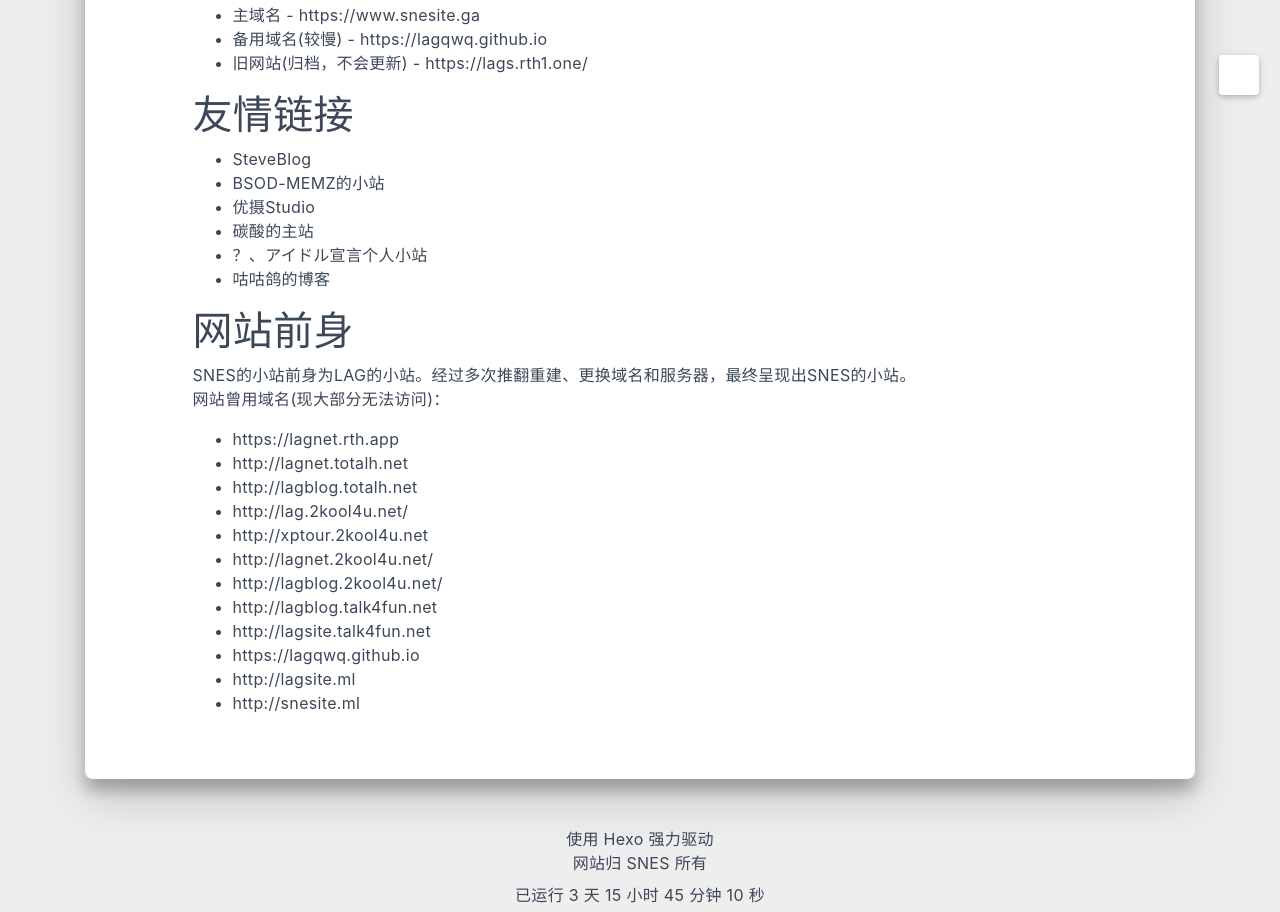
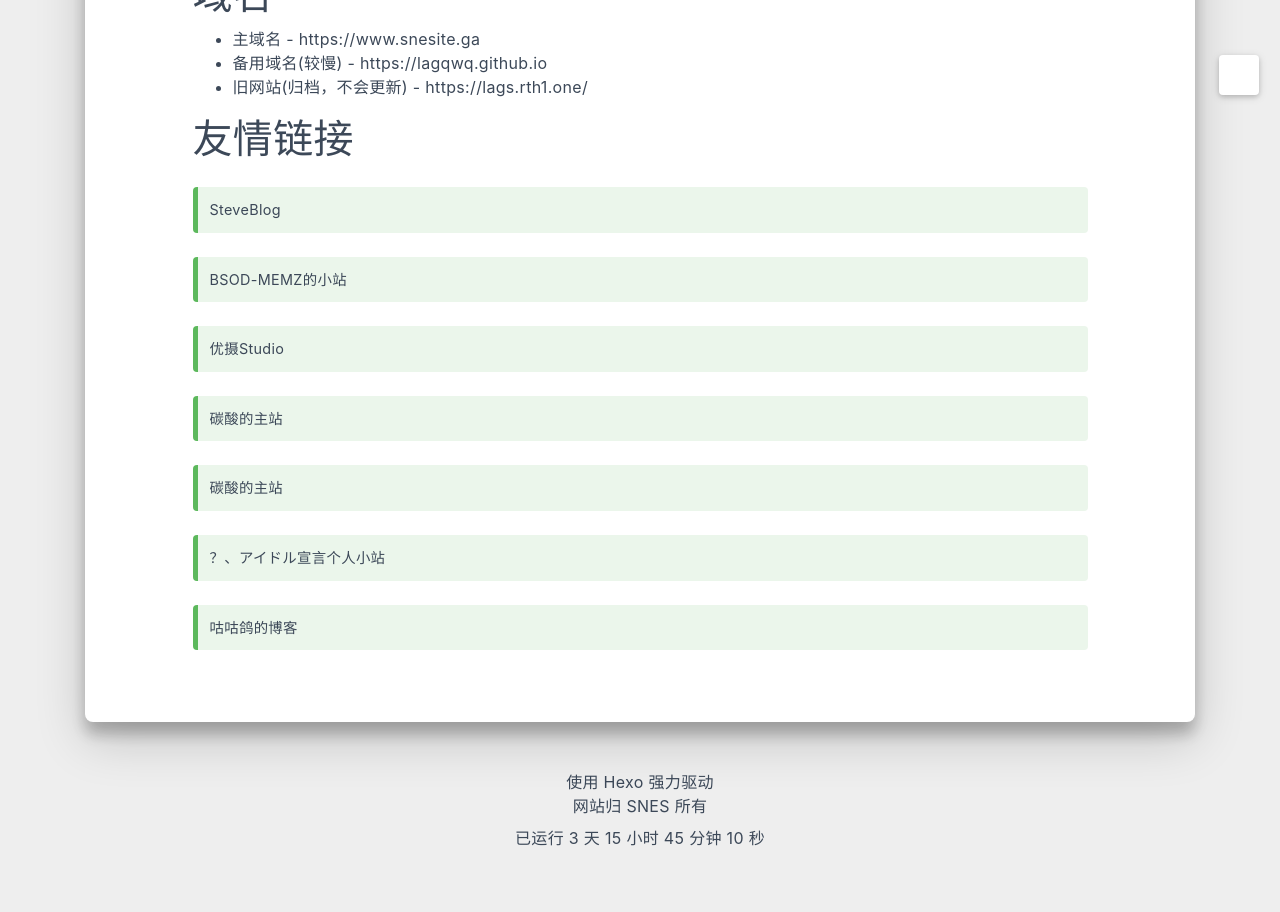
Before and after one commit to LAGQWQ/lagqwq.github.io, a plain HTML site: page about/index.html in a window 1280 px wide. Shown: the part 765-1677 px from the top of the page. After the commit the page ends 1631 px from the top, so only its background shows below. Drawn offline with nearby package versions, Linux system fonts and the light colour scheme; some packages are replaced by stand-ins of ours; a script that the page names is missing; some icons are missing; a small style sheet from the web is missing.

Commit message:
Site updated: 2023-01-03 16:00:39

```diff
--- a/about/index.html
+++ b/about/index.html
@@ -18,15 +18,15 @@
   <meta name="author" content="LAGSNES">
   <meta name="keywords" content="">
 
-    <meta name="description" content="自述 一名普普通通的13岁初中生  相关账户链接 Github Bilibili  域名 主域名 - https:&#x2F;&#x2F;www.snesite.ga   备用域名(较慢) - https:&#x2F;&#x2F;lagqwq.github.io 旧网站(归档，不会更新) - https:&#x2F;&#x2F;lags.rth1.one&#x2F;  友情链接 SteveBlog BSOD-MEMZ的小站 优摄Studio 碳酸的主站 ？、アイドル">
+    <meta name="description" content="自述一名普普通通的13岁初中生。SNES的小站前身为LAG的小站。经过多次推翻重建、更换域名和服务器，最终呈现出SNES的小站。  相关账户链接 Github Bilibili  域名 主域名 - https:&#x2F;&#x2F;www.snesite.ga   备用域名(较慢) - https:&#x2F;&#x2F;lagqwq.github.io 旧网站(归档，不会更新) - https:&#x2F;&#x2F;lags.rth1.one&#x2F;  友">
 <meta property="og:type" content="website">
 <meta property="og:title" content="关于">
 <meta property="og:url" content="https://www.snesite.ga/about/index.html">
 <meta property="og:site_name" content="SNESITE">
-<meta property="og:description" content="自述 一名普普通通的13岁初中生  相关账户链接 Github Bilibili  域名 主域名 - https:&#x2F;&#x2F;www.snesite.ga   备用域名(较慢) - https:&#x2F;&#x2F;lagqwq.github.io 旧网站(归档，不会更新) - https:&#x2F;&#x2F;lags.rth1.one&#x2F;  友情链接 SteveBlog BSOD-MEMZ的小站 优摄Studio 碳酸的主站 ？、アイドル">
+<meta property="og:description" content="自述一名普普通通的13岁初中生。SNES的小站前身为LAG的小站。经过多次推翻重建、更换域名和服务器，最终呈现出SNES的小站。  相关账户链接 Github Bilibili  域名 主域名 - https:&#x2F;&#x2F;www.snesite.ga   备用域名(较慢) - https:&#x2F;&#x2F;lagqwq.github.io 旧网站(归档，不会更新) - https:&#x2F;&#x2F;lags.rth1.one&#x2F;  友">
 <meta property="og:locale" content="zh_CN">
 <meta property="article:published_time" content="2022-12-30T08:03:54.000Z">
-<meta property="article:modified_time" content="2023-01-03T04:46:24.029Z">
+<meta property="article:modified_time" content="2023-01-03T08:00:02.085Z">
 <meta property="article:author" content="LAGSNES">
 <meta name="twitter:card" content="summary_large_image">
 
@@ -250,9 +250,7 @@
 
 
 <article class="page-content">
-  <h1 id="自述"><a href="#自述" class="headerlink" title="自述"></a>自述</h1><ul>
-<li>一名普普通通的13岁初中生</li>
-</ul>
+  <h1 id="自述"><a href="#自述" class="headerlink" title="自述"></a>自述</h1><p>一名普普通通的13岁初中生。<br>SNES的小站前身为LAG的小站。经过多次推翻重建、更换域名和服务器，最终呈现出SNES的小站。 </p>
 <h1 id="相关账户链接"><a href="#相关账户链接" class="headerlink" title="相关账户链接"></a>相关账户链接</h1><ul>
 <li><a target="_blank" rel="noopener" href="https://github.com/LAGQWQ">Github</a></li>
 <li><a target="_blank" rel="noopener" href="https://space.bilibili.com/1333372502">Bilibili</a></li>
@@ -262,30 +260,33 @@
 <li>备用域名(较慢) - <a target="_blank" rel="noopener" href="https://lagqwq.github.io/">https://lagqwq.github.io</a></li>
 <li>旧网站(归档，不会更新) - <a target="_blank" rel="noopener" href="https://lags.rth1.one/">https://lags.rth1.one/</a></li>
 </ul>
-<h1 id="友情链接"><a href="#友情链接" class="headerlink" title="友情链接"></a>友情链接</h1><ul>
-<li><a target="_blank" rel="noopener" href="https://blog.stevesuk-official.ml/">SteveBlog</a></li>
-<li><a target="_blank" rel="noopener" href="https://www.bsodmemz.tk/">BSOD-MEMZ的小站</a></li>
-<li><a target="_blank" rel="noopener" href="https://gdstudio.ml/">优摄Studio</a></li>
-<li><a target="_blank" rel="noopener" href="https://www.tianscar.com/">碳酸的主站</a></li>
-<li><a target="_blank" rel="noopener" href="https://steve372yeyeye.github.io/">？、アイドル宣言个人小站</a></li>
-<li><a target="_blank" rel="noopener" href="https://blog.laoda.de/">咕咕鸽的博客</a></li>
-</ul>
-<h1 id="网站前身"><a href="#网站前身" class="headerlink" title="网站前身"></a>网站前身</h1><p>SNES的小站前身为LAG的小站。经过多次推翻重建、更换域名和服务器，最终呈现出SNES的小站。<br>网站曾用域名(现大部分无法访问)：</p>
-<ul>
-<li><a target="_blank" rel="noopener" href="https://lagnet.rth.app/">https://lagnet.rth.app</a></li>
-<li><a target="_blank" rel="noopener" href="http://lagnet.totalh.net/">http://lagnet.totalh.net</a></li>
-<li><a target="_blank" rel="noopener" href="http://lagblog.totalh.net/">http://lagblog.totalh.net</a></li>
-<li><a target="_blank" rel="noopener" href="http://lag.2kool4u.net/">http://lag.2kool4u.net/</a></li>
-<li><a target="_blank" rel="noopener" href="http://xptour.2kool4u.net/">http://xptour.2kool4u.net</a></li>
-<li><a target="_blank" rel="noopener" href="http://lagnet.2kool4u.net/">http://lagnet.2kool4u.net/</a></li>
-<li><a target="_blank" rel="noopener" href="http://lagblog.2kool4u.net/">http://lagblog.2kool4u.net/</a></li>
-<li><a target="_blank" rel="noopener" href="http://lagblog.talk4fun.net/">http://lagblog.talk4fun.net</a></li>
-<li><a target="_blank" rel="noopener" href="http://lagsite.talk4fun.net/">http://lagsite.talk4fun.net</a></li>
-<li><a target="_blank" rel="noopener" href="https://lagqwq.github.io/">https://lagqwq.github.io</a></li>
-<li><a target="_blank" rel="noopener" href="http://lagsite.ml/">http://lagsite.ml</a></li>
-<li><a target="_blank" rel="noopener" href="http://snesite.ml/">http://snesite.ml</a></li>
-</ul>
+<h1 id="友情链接"><a href="#友情链接" class="headerlink" title="友情链接"></a>友情链接</h1><div class="note note-success">
+            <p><a target="_blank" rel="noopener" href="https://blog.stevesuk-official.ml/">SteveBlog</a></p>
+          </div>
 
+<div class="note note-success">
+            <p><a target="_blank" rel="noopener" href="https://www.bsodmemz.tk/">BSOD-MEMZ的小站</a></p>
+          </div>
+
+<div class="note note-success">
+            <p><a target="_blank" rel="noopener" href="https://gdstudio.ml/">优摄Studio</a></p>
+          </div>
+
+<div class="note note-success">
+            <p><a target="_blank" rel="noopener" href="https://www.tianscar.com/">碳酸的主站</a></p>
+          </div>
+
+<div class="note note-success">
+            <p><a target="_blank" rel="noopener" href="https://www.tianscar.com/">碳酸的主站</a></p>
+          </div>
+
+<div class="note note-success">
+            <p><a target="_blank" rel="noopener" href="https://steve372yeyeye.github.io/">？、アイドル宣言个人小站</a></p>
+          </div>
+
+<div class="note note-success">
+            <p><a target="_blank" rel="noopener" href="https://blog.laoda.de/">咕咕鸽的博客</a></p>
+          </div>
 
 
 
```
Also changed, not shown: sitemap.xml (+9 -9 lines), sitemap.txt.
